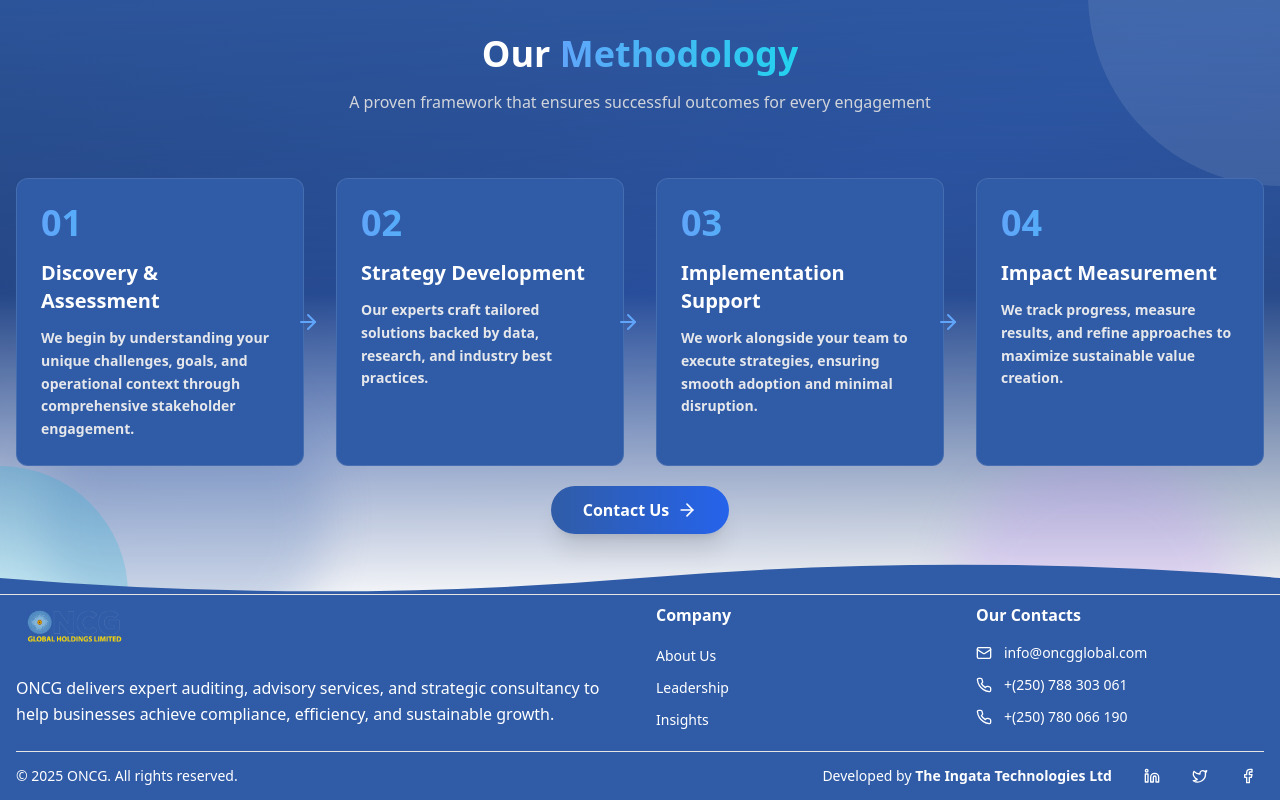
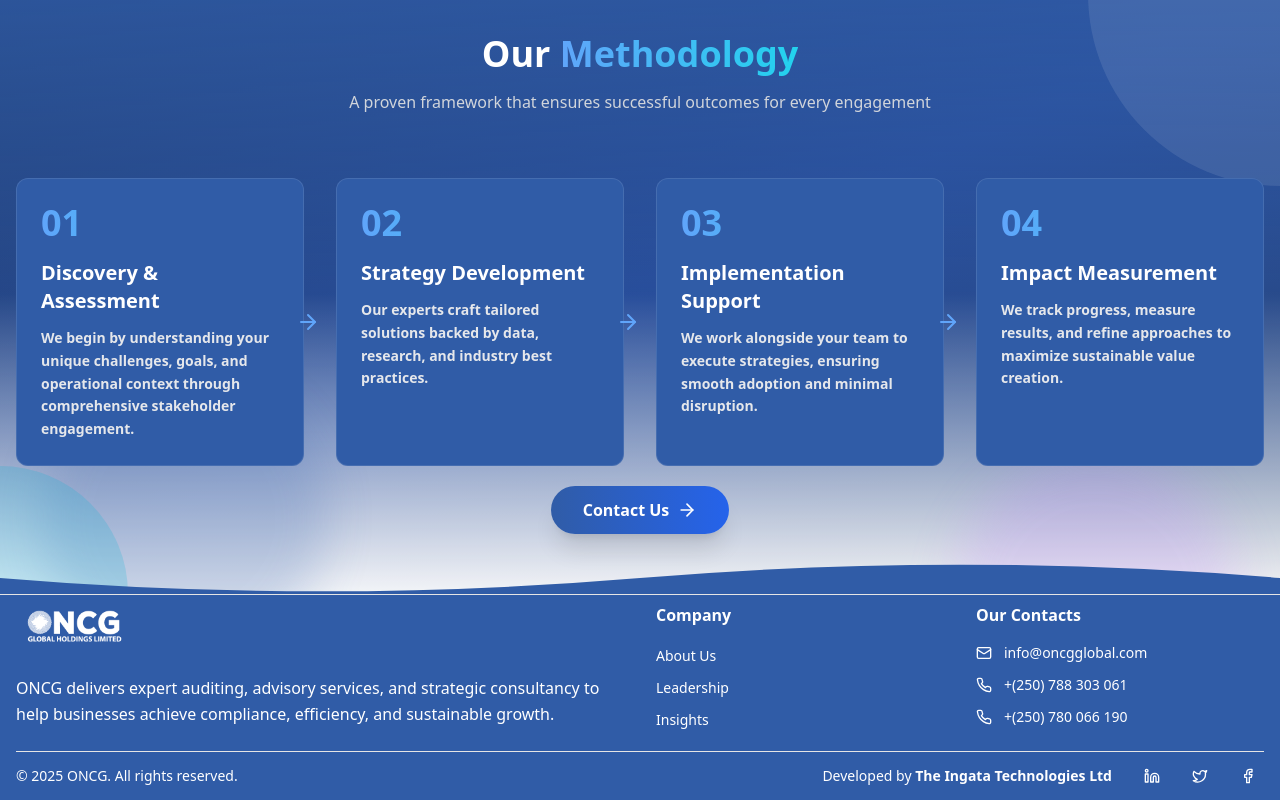
Before and after one commit to ingatatech/oncg-global-frontend, a Next.js app: page / in a window 1280 px wide. Shown: the part 1892-2692 px from the top of the page. Built offline with nearby package versions, Linux system fonts and the light colour scheme.

Commit message:
fix publications

```diff
--- a/components/Footer.tsx
+++ b/components/Footer.tsx
@@ -15,7 +15,8 @@
                 alt="ONCG"
                 width={200}
                 height={80}
-                className="h-12 w-auto"
+                className="h-12 w-auto filter brightness-0 invert"
+
               />
             </Link>
             <p className="text-primary-foreground/80 mb-6 text-pretty leading-relaxed">
--- a/components/admin/layout.tsx
+++ b/components/admin/layout.tsx
@@ -158,7 +158,7 @@
             <div className="flex items-center justify-between mb-1">
               <div className="flex items-center">
                   <Image
-                    src="/images/oncg-logo1.jpg"
+                    src="/images/logo.png"
                     alt="ONCG - "
                     width={200}
                     height={40}
```
